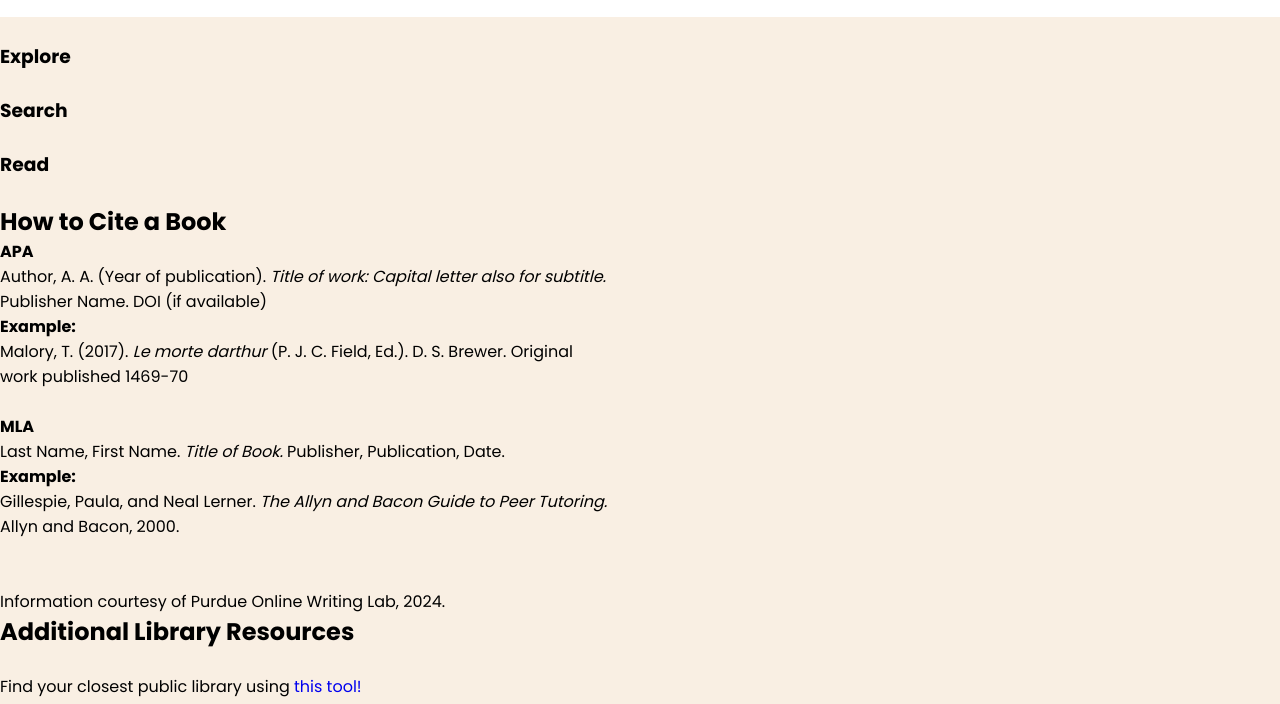
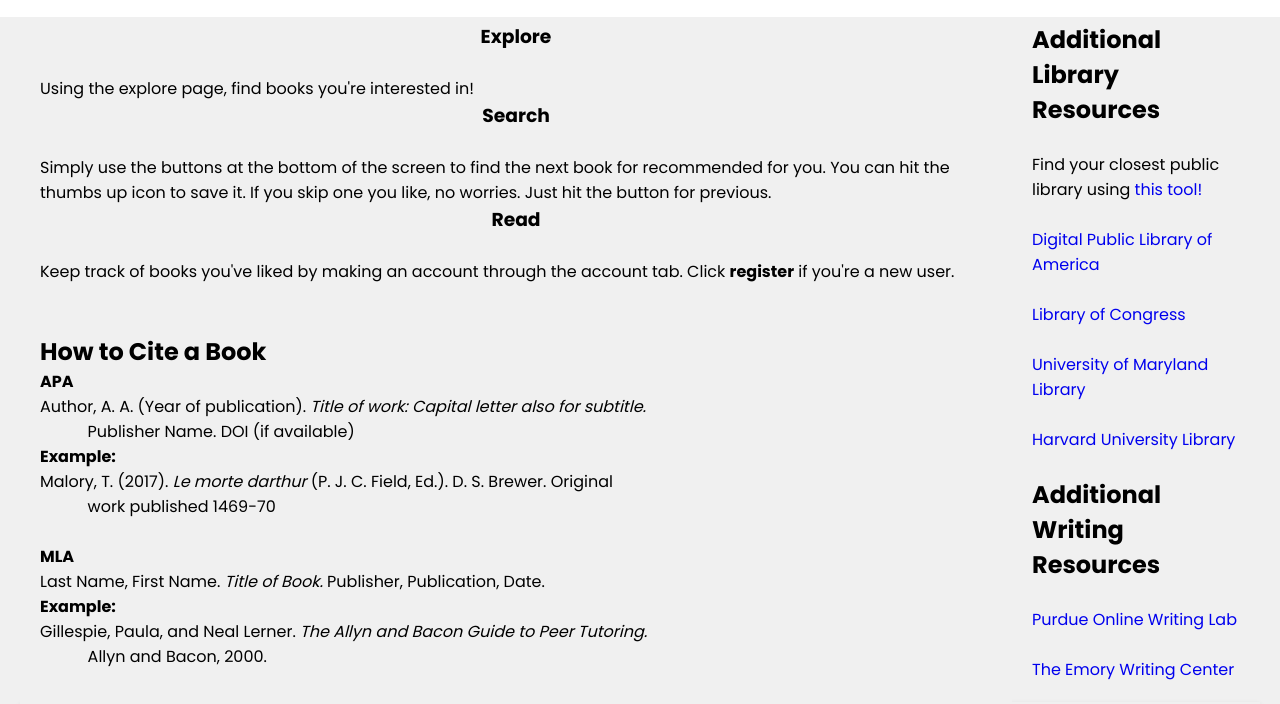
Before and after one commit to zahmad12terp/novelNook, a website: page public/help.html in a window 1280 px wide. Shown: the part 66-770 px from the top of the page. Drawn offline with nearby package versions, Linux system fonts and the light colour scheme.

Commit message:
Update help.html

```diff
--- a/public/help.html
+++ b/public/help.html
@@ -6,7 +6,7 @@
     <meta http-equiv="X-UA-Compatible" content="IE=edge" />
     <meta name="viewport" content="width=device-width, initial-scale=1.0" />
     <link href="https://cdn.jsdelivr.net/npm/remixicon@3.2.0/fonts/remixicon.css" rel="stylesheet" />
-    <link rel="stylesheet" href="home.css" />
+    <link rel="stylesheet" href="help.css" />
     <script src="app.js" defer></script>
     <script src="https://kit.fontawesome.com/4df4693a91.js" crossorigin="anonymous"></script>
 
@@ -52,11 +52,18 @@
         <div class="container">
             <div class="left-section">
                 <div class="how-to-use section">
-                    <h1>How to Use the Website</h1><br>
-                    <h3 class="how-to-heading">Explore</h3><br>
-
-                    <h3 class="how-to-heading">Search</h3><br>
-                    <h3 class="how-to-heading">Read</h3><br>
+                    <div>
+                        <h3 class="how-to-heading">Explore</h3><br>
+                        <p class="howToDescription">Using the explore page, find books you're interested in!</p>
+                    </div>
+                    <div>
+                        <h3 class="how-to-heading">Search</h3><br>
+                        <p class="howToDescription">Simply use the buttons at the bottom of the screen to find the next book for recommended for you. You can hit the thumbs up icon to save it. If you skip one you like, no worries. Just hit the button for previous.</p>
+                    </div>
+                    <div>
+                        <h3 class="how-to-heading">Read</h3><br>
+                        <p class="howToDescription">Keep track of books you've liked by making an account through the account tab. Click <b>register</b> if you're a new user.</p>
+                    </div>
                 </div>
                 <div class="how-to-cite section">
                     <h2>How to Cite a Book</h2>
```
